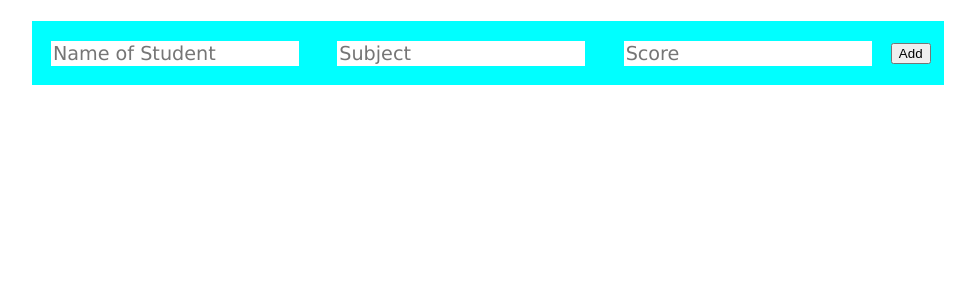
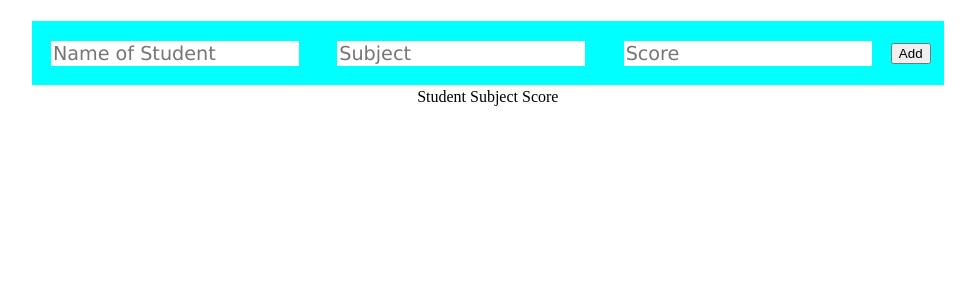
Before and after one commit to Carol21d/School-Grades, a Vue app: page / in a window 1280 px wide. Shown: the top 300 px of the page, without its empty margins (89-1064 px from the left). Built offline with nearby package versions, Linux system fonts and the light colour scheme.

Commit message:
table added

```diff
--- a/src/components/FormStudents.vue
+++ b/src/components/FormStudents.vue
@@ -7,6 +7,23 @@
       <input type="number" placeholder="Score" />
       <button type="submit">Add</button>
     </form>
+
+    <table class="wrapper__table">
+      <thead>
+        <tr>
+          <td>Student</td>
+          <td>Subject</td>
+          <td>Score</td>
+        </tr>
+      </thead>
+      <tbody>
+        <tr v-for="student in students">
+          <td>{{ student.name }}</td>
+          <td>{{ student.subject }}</td>
+          <td>{{ baremo(student.score) }}</td>
+        </tr>
+      </tbody>
+    </table>
   </div>
 </template>
 
@@ -37,7 +54,7 @@
         "Lucida Sans Unicode", Geneva, Verdana, sans-serif;
     }
 
-    button{
+    button {
       display: flex;
       margin-right: 1em;
     }
```
